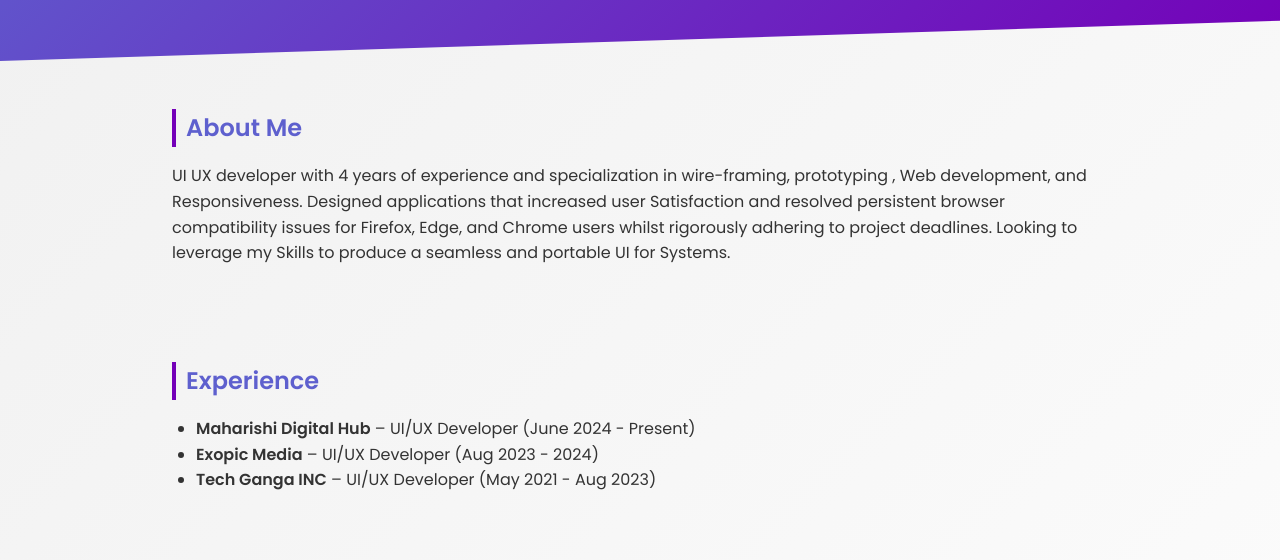
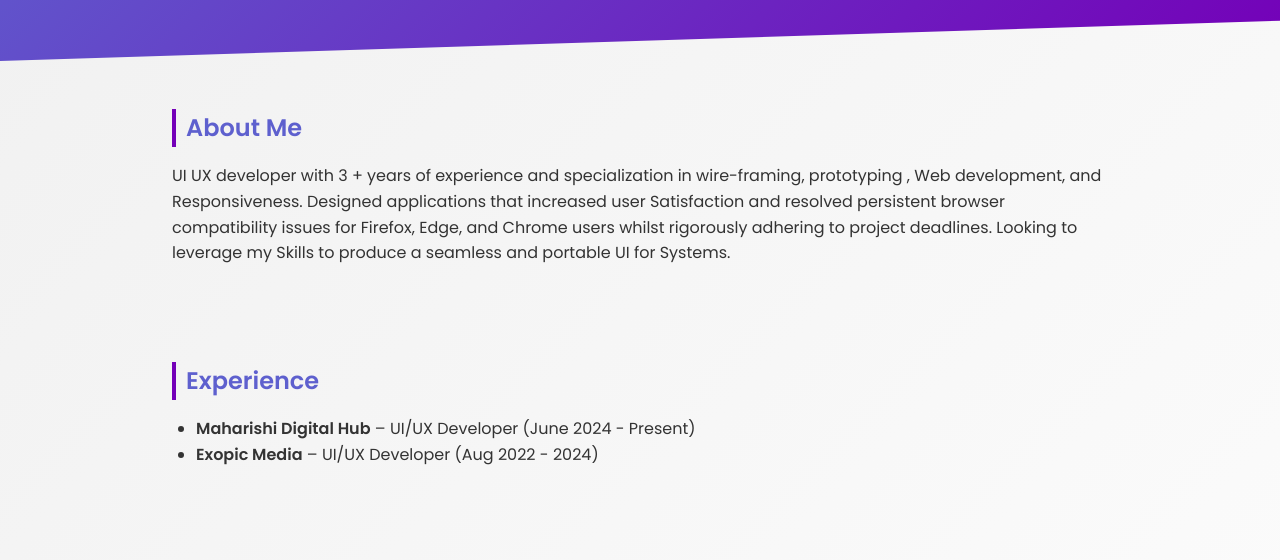
Before and after one commit to Simran-Thakur123/Simran-portfolio, a plain HTML site: page index.html in a window 1280 px wide. Shown: the part 208-768 px from the top of the page. Drawn offline with Linux system fonts and the light colour scheme.

Commit message:
Update index.html

```diff
--- a/index.html
+++ b/index.html
@@ -80,7 +80,7 @@
 
   <section>
     <h2>About Me</h2>
-    <p>UI UX developer with 4 years of experience and specialization in wire-framing,
+    <p>UI UX developer with 3 + years of experience and specialization in wire-framing,
             prototyping , Web development, and Responsiveness. Designed applications that
             increased user Satisfaction and resolved persistent browser compatibility issues for
             Firefox, Edge, and Chrome users whilst rigorously adhering to project deadlines.
@@ -91,8 +91,8 @@
     <h2>Experience</h2>
     <ul>
       <li><strong>Maharishi Digital Hub</strong> – UI/UX Developer (June 2024 - Present)</li>
-      <li><strong>Exopic Media</strong> – UI/UX Developer (Aug 2023 - 2024)</li>
-      <li><strong>Tech Ganga INC</strong> – UI/UX Developer (May 2021 - Aug 2023)</li>
+      <li><strong>Exopic Media</strong> – UI/UX Developer (Aug 2022 - 2024)</li>
+
     </ul>
   </section>
 
@@ -138,4 +138,5 @@
   </footer>
 
 </body>
+
 </html>
```
